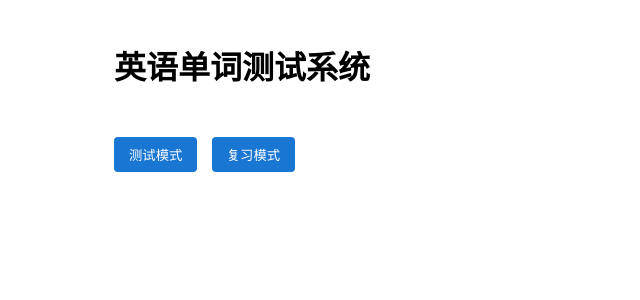
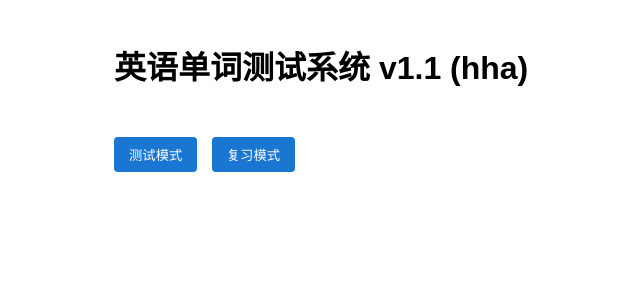
Before and after one commit to shs-plus/site, a Jekyll site: the page 报纸单词.html, which Jekyll copies as it is, in a window 1280 px wide. Shown: the top 300 px of the page, without its empty margins (76-716 px from the left). Built offline with Jekyll 4.4.1, drawn with Linux system fonts in a browser that asks for light colours.

Commit message:
v1.1 hha

```diff
--- a/报纸单词.html
+++ b/报纸单词.html
@@ -98,7 +98,7 @@
 </head>
 <body>
     <div class="container">
-        <h1>英语单词测试系统</h1>
+        <h1>英语单词测试系统 v1.1 (hha)</h1>
 
         <div class="mode-selector">
             <button id="testMode">测试模式</button>
@@ -208,9 +209,9 @@
             if(window.checkedIds) window.checkedIds.add(wordId);
 
             if (userAnswer === correctAnswer) {
-                resultDiv.innerHTML = '<span class="correct">正确</span>';
+                resultDiv.innerHTML = '<span class="correct">好好啊</span>';
             } else {
-                resultDiv.innerHTML = `<span class="incorrect">错误</span> 正确答案: ${correctAnswer}`;
+                resultDiv.innerHTML = `<span class="incorrect">不好好啊</span> 好好的应该是: ${correctAnswer}`;
                 // 记录错误单词
                 const word = words.find(w => w.id === wordId);
                 if (!window.wrongWordsList) window.wrongWordsList = [];
@@ -279,17 +280,17 @@
                 const userAnswer = answerInput ? answerInput.value.trim().toLowerCase() : '';
                 if (userAnswer === correctAnswer) {
                     correct++;
-                    resultDiv.innerHTML = '<span class="correct">正确</span>';
+                    resultDiv.innerHTML = '<span class="correct">好好啊</span>';
                 } else {
-                    resultDiv.innerHTML = `<span class="incorrect">错误</span> 正确答案: ${correctAnswer}`;
+                    resultDiv.innerHTML = `<span class="incorrect">不好好啊</span> 好好的应该是: ${correctAnswer}`;
                     wrongWords.push(word);
                 }
             });
             const resultSummary = document.getElementById('resultSummary');
             const wrongWordsDiv = document.getElementById('wrongWords');
             if (wrongWords.length > 0) {
-                resultSummary.innerHTML = `测试完成，<span style="color:green">正确: ${correct}</span> ，<span style="color:red">错误: ${wrongWords.length}</span>`;
-                wrongWordsDiv.innerHTML = '<h3>错误的单词:</h3>';
+                resultSummary.innerHTML = `测试完成，<span style="color:green">好好的: ${correct}</span> ，<span style="color:red">不好好的: ${wrongWords.length}</span>`;
+                wrongWordsDiv.innerHTML = '<h3>不好好的单词:</h3>';
                 wrongWords.forEach(word => {
                     const wordItem = document.createElement('div');
                     wordItem.className = 'word-item';
```
Also changed, not shown: other parts of 报纸单词.html (+4 -3 lines).
